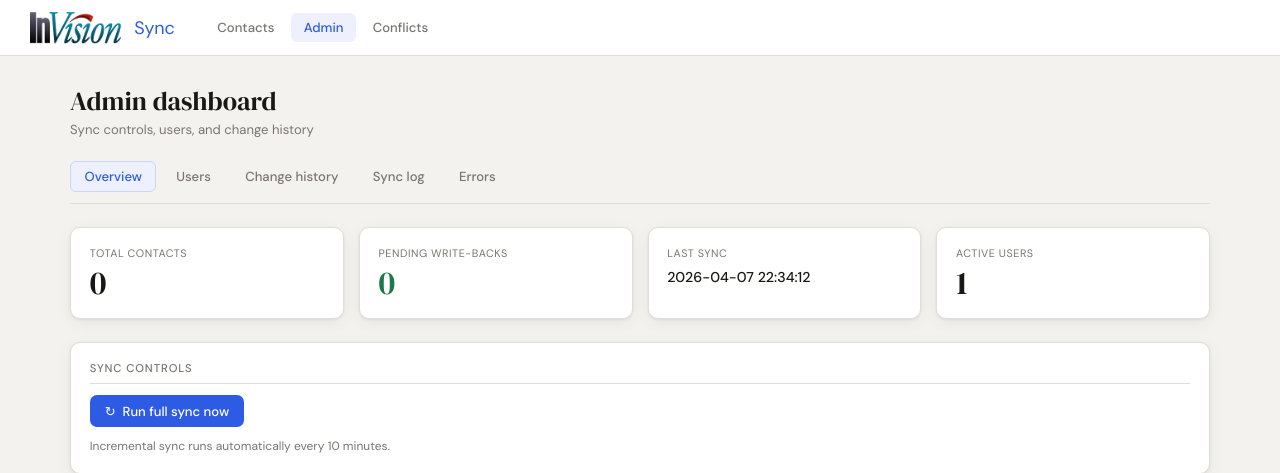
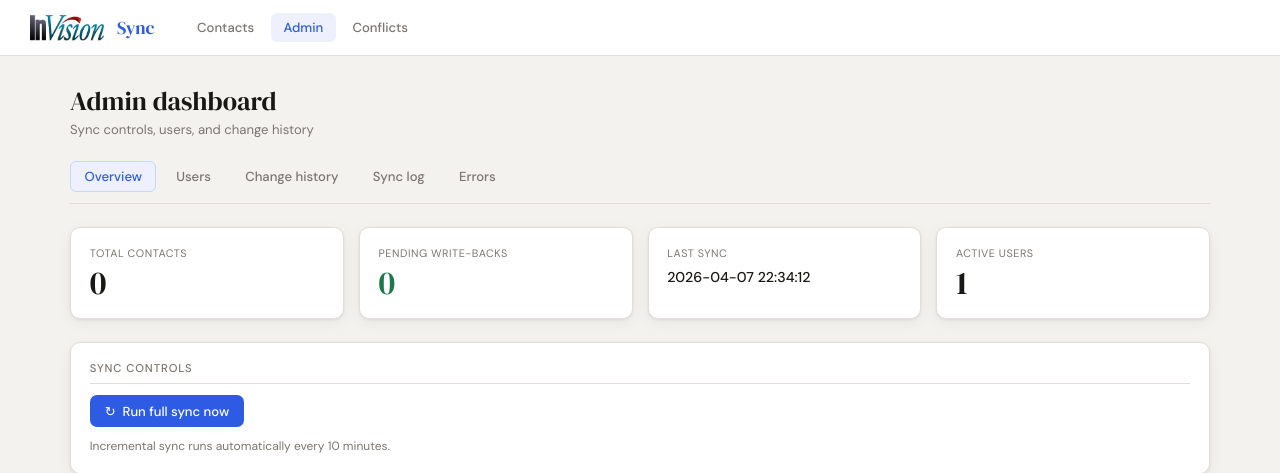
Before and after one commit to jkharty/ContactSync, a Flask app: page /admin in a window 1280 px wide. Shown: the top 473 px of the page. Run offline with Flask 3, Linux system fonts and the light colour scheme; the visitor is signed in with stand-in values (Sample User, id 1); data comes from the database, SQL or seed files in the repository; data that the repository does not hold is empty; parts of the project's set-up code (start-up, migrations or seed data) failed here and were passed over.

Commit message:
Reduce logo size and restore serif Sync text in nav
Co-Authored-By: Claude Sonnet 4.6 <noreply@anthropic.com>

```diff
--- a/templates/base.html
+++ b/templates/base.html
@@ -352,8 +352,8 @@
 
 <nav>
   <a class="nav-brand" href="{{ url_for('contacts') }}">
-    <img src="{{ url_for('static', filename='images/invision_logo.jpg') }}" alt="InVision" style="height:32px; width:auto; vertical-align:middle; margin-right:.35rem;">
-    <span>Sync</span>
+    <img src="{{ url_for('static', filename='images/invision_logo.jpg') }}" alt="InVision" style="height:26px; width:auto; vertical-align:middle; margin-right:.35rem;">
+    <span style="font-family:'DM Serif Display',serif; font-size:1.2rem;">Sync</span>
   </a>
   <div class="nav-links">
     <a class="nav-link {% if request.endpoint=='contacts' %}active{% endif %}"
```
